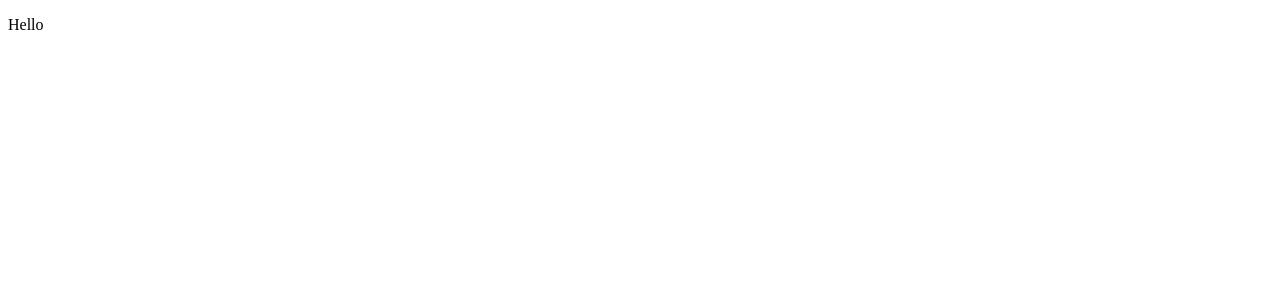
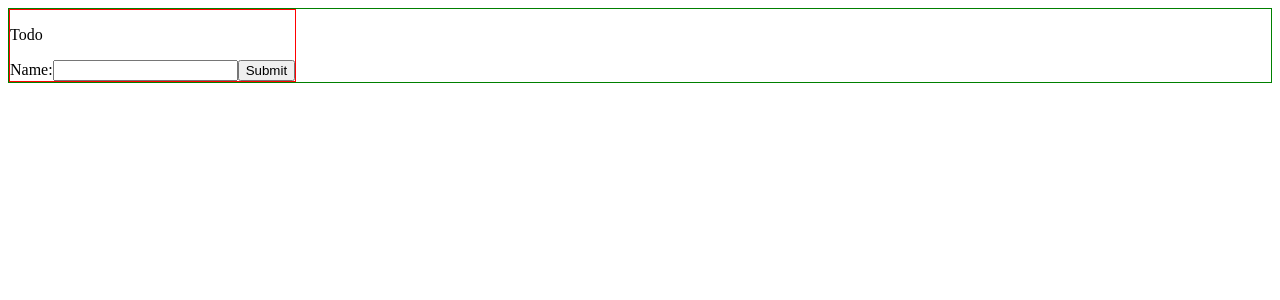
Before and after one commit to TrungNNg/pmarca-todo, a React (Create React App) app: page / in a window 1280 px wide. Shown: the top 300 px of the page. Built offline with nearby package versions, Linux system fonts and the light colour scheme.

Commit message:
implement todo and remove

```diff
--- /dev/null
+++ b/src/App.css
@@ -0,0 +1,15 @@
+.main-container {
+    display: flex;
+    justify-content: space-between;
+    border: 1px green solid;
+}
+
+.task-container {
+    border: 1px red solid;
+}
+
+.task-container__items{
+    display: flex;
+    flex-direction: column;
+    align-items: center;
+}
--- a/src/App.js
+++ b/src/App.js
@@ -1,9 +1,64 @@
-import React from 'react';
+import React, { useState } from "react";
+import { v4 as uuidv4 } from 'uuid';
+import "./App.css";
+import _ from 'lodash';
 
 function App() {
+  const [todo, setTodo] = useState('');
+  const [tasks, setTasks] = useState([]);
+
+  const handleSubmit = (event) => {
+    event.preventDefault();
+
+    setTasks(tasks.concat({id: uuidv4(), title: todo}))
+    setTodo('')
+    console.log("summited");
+  };
+
+  const handleChange = (event) => {
+    setTodo(event.target.value);
+  };
+
+  const handleRemove = (id) => {
+    var filtered = tasks.filter(function(value){
+      return value.id != id ;
+    });
+    setTasks(filtered);
+  }
+
+  const handleMove = (id) => {
+
+  }
+
   return (
-    <div>
-      <p>Hello</p>
+    <div className="main-container">
+
+      <div className="task-container">
+      <p className="main-container__p">Todo</p>
+      <div className="task-container__items">
+      {(tasks || []).map((item) => {
+          return <div key={item.id}>
+            <button onClick={() => handleMove(item.id)}>Move</button>
+            {item.title}
+            <button onClick={() => handleRemove(item.id)}>Remove</button>
+            </div>
+        })}
+      </div>
+
+        <form onSubmit={handleSubmit}>
+          <label>
+            Name:
+            <input
+              type="text"
+              name="name"
+              value={todo}
+              onChange={handleChange}
+            />
+          </label>
+          <input type="submit" value="Submit" />
+        </form>
+      </div>
+
     </div>
   );
 }
```
Also changed, not shown: clientdoc.txt (added), 1 other file (tests, documents, lock files or other folders).
